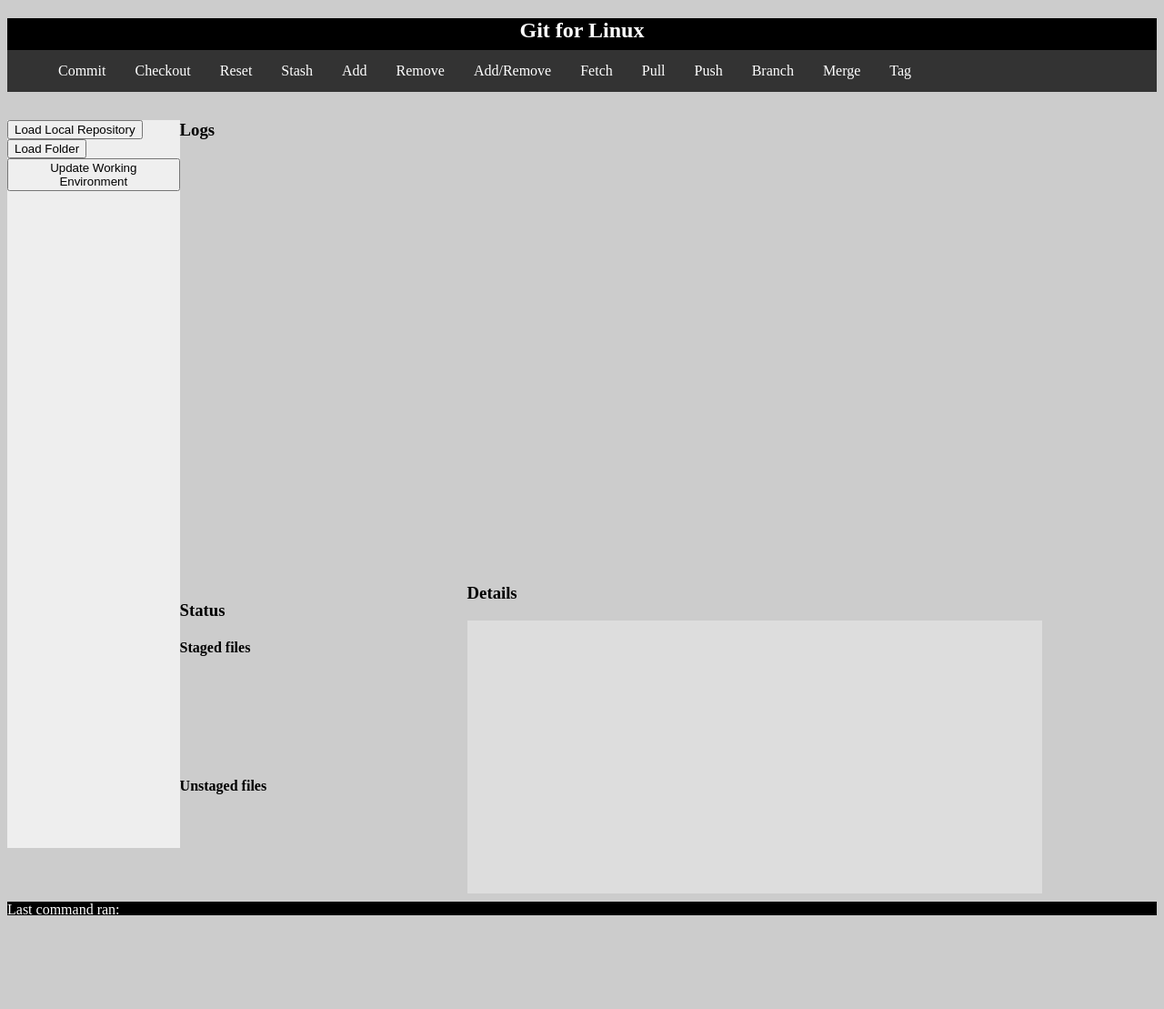
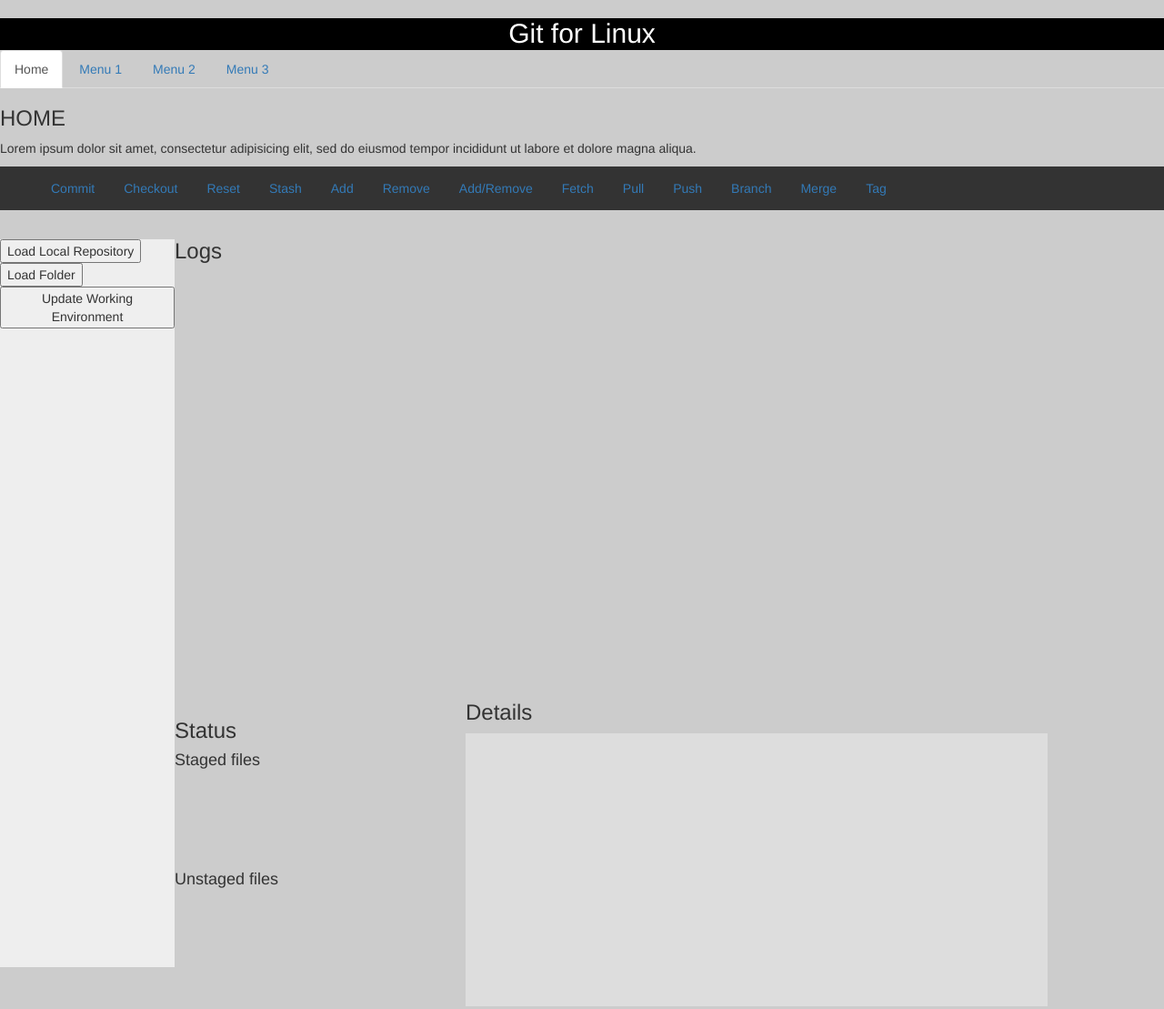
Before and after one commit to juicetin/sourcetree_nw_unofficial, a website with bundled scripts: page index.html in a window 1280 px wide. Shown: the top 1109 px of the page at 91% size. Before the commit the page ends 1014 px from the top, so only its background shows below. Built offline with nearby package versions, Linux system fonts and the light colour scheme; files whose address does not match are found by name.

Commit message:
integrated some hacky test code for bootstrap - to refactor using bootstrap classes to avoid piecemeal css

```diff
--- a/index.html
+++ b/index.html
@@ -16,10 +16,12 @@
 		</script>
 
 		<script src="./bower_components/gitgraph.js/src/gitgraph.js"></script>
-		<script src="http://ajax.googleapis.com/ajax/libs/jquery/1.4.2/jquery.min.js"></script>
+		<link rel="stylesheet" href="http://maxcdn.bootstrapcdn.com/bootstrap/3.3.5/css/bootstrap.min.css">
+		<script src="https://ajax.googleapis.com/ajax/libs/jquery/2.1.3/jquery.min.js"></script>
 		<link rel="stylesheet" type="text/css" href="css/gitgraph.css"/>
 		<link rel="stylesheet" type="text/css" href="css/main.css"/>
 		<script src="index.js"></script>
+		<script src="http://maxcdn.bootstrapcdn.com/bootstrap/3.3.5/js/bootstrap.min.js"></script>
 
 	</head>
 	<body>
@@ -32,6 +34,34 @@
 		<h3>Warning!</h3>
 		No repository loaded yet.
 		</dialog>
+
+		<ul class="nav nav-tabs">
+			<li class="active"><a data-toggle="tab" href="#home">Home</a></li>
+			<li><a data-toggle="tab" href="#menu1">Menu 1</a></li>
+			<li><a data-toggle="tab" href="#menu2">Menu 2</a></li>
+			<li><a data-toggle="tab" href="#menu3">Menu 3</a></li>
+		</ul>
+
+
+		<div class="tab-content">
+			<div id="home" class="tab-pane fade in active">
+				<h3>HOME</h3>
+				<p>Lorem ipsum dolor sit amet, consectetur adipisicing elit, sed do eiusmod tempor incididunt ut labore et dolore magna aliqua.</p>
+			</div>
+			<div id="menu1" class="tab-pane fade">
+				<h3>Menu 1</h3>
+				<p>Ut enim ad minim veniam, quis nostrud exercitation ullamco laboris nisi ut aliquip ex ea commodo consequat.</p>
+			</div>
+			<div id="menu2" class="tab-pane fade">
+				<h3>Menu 2</h3>
+				<p>Sed ut perspiciatis unde omnis iste natus error sit voluptatem accusantium doloremque laudantium, totam rem aperiam.</p>
+			</div>
+			<div id="menu3" class="tab-pane fade">
+				<h3>Menu 3</h3>
+				<p>Eaque ipsa quae ab illo inventore veritatis et quasi architecto beatae vitae dicta sunt explicabo.</p>
+			</div>
+		</div>
+		</div>
 
 		<!-- BUTTONS -->
 		<div id="toolbar">
--- a/index.js
+++ b/index.js
@@ -29,10 +29,9 @@
 $( document ).ready(function() {
 	loadGitToolbarHandlers();
 
-	// // To make testing easier
-	// global.repoPath = '/home/justinting/programming/sourcetree_nw_unofficial';
-	// Git.setRepoPath(global.repoPath);
-	// updateEnvironment();
+	// To make testing easier
+	Git.setRepoPath('/home/justinting/programming/sourcetree_nw_unofficial');
+	updateEnvironment();
 });
 
 /*
--- a/package.json
+++ b/package.json
@@ -22,6 +22,7 @@
     "ansi-to-html": "^0.3.0",
     "ansi_up": "^1.3.0",
     "bluebird": "^3.1.1",
+    "bootstrap": "^3.3.6",
     "child-process-promise": "^1.1.0",
     "collections": "^1.2.4",
     "fs": "0.0.2",
```
Lines whose indentation alone changed are shown as unchanged.
